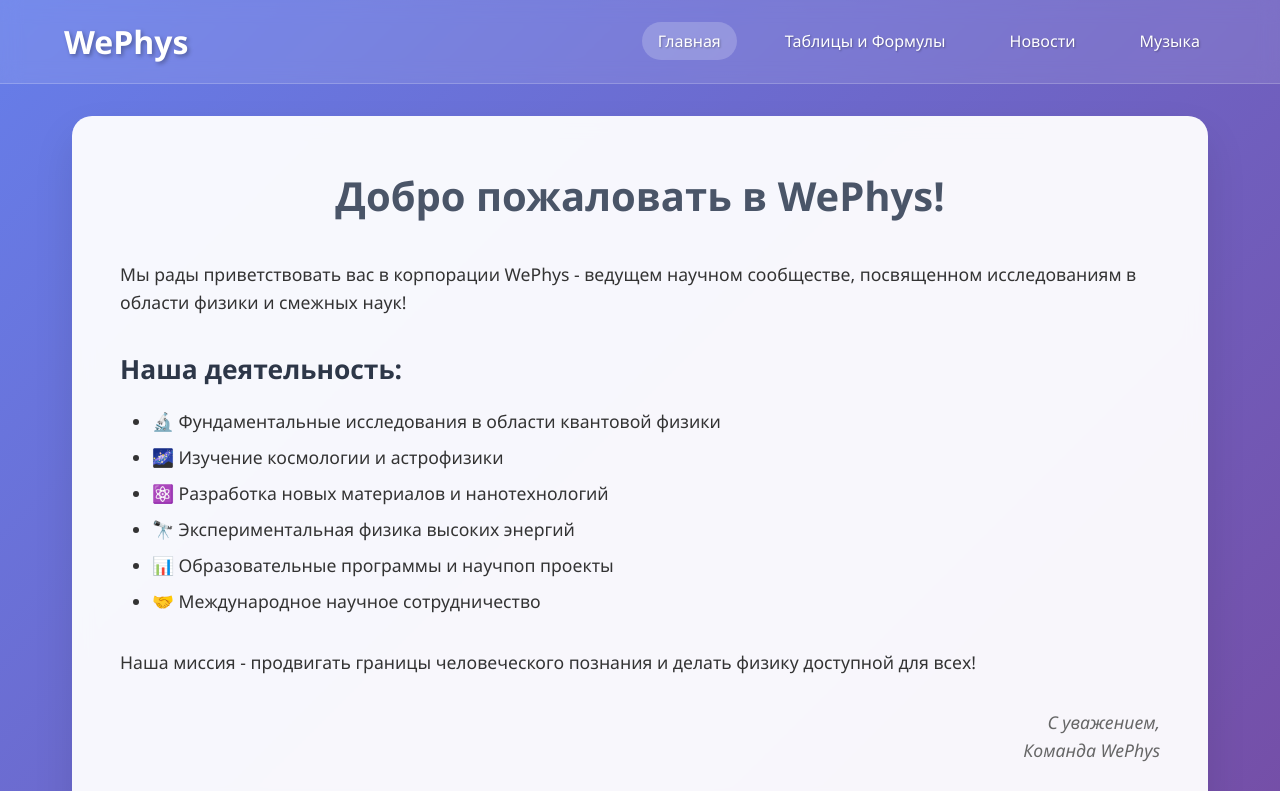
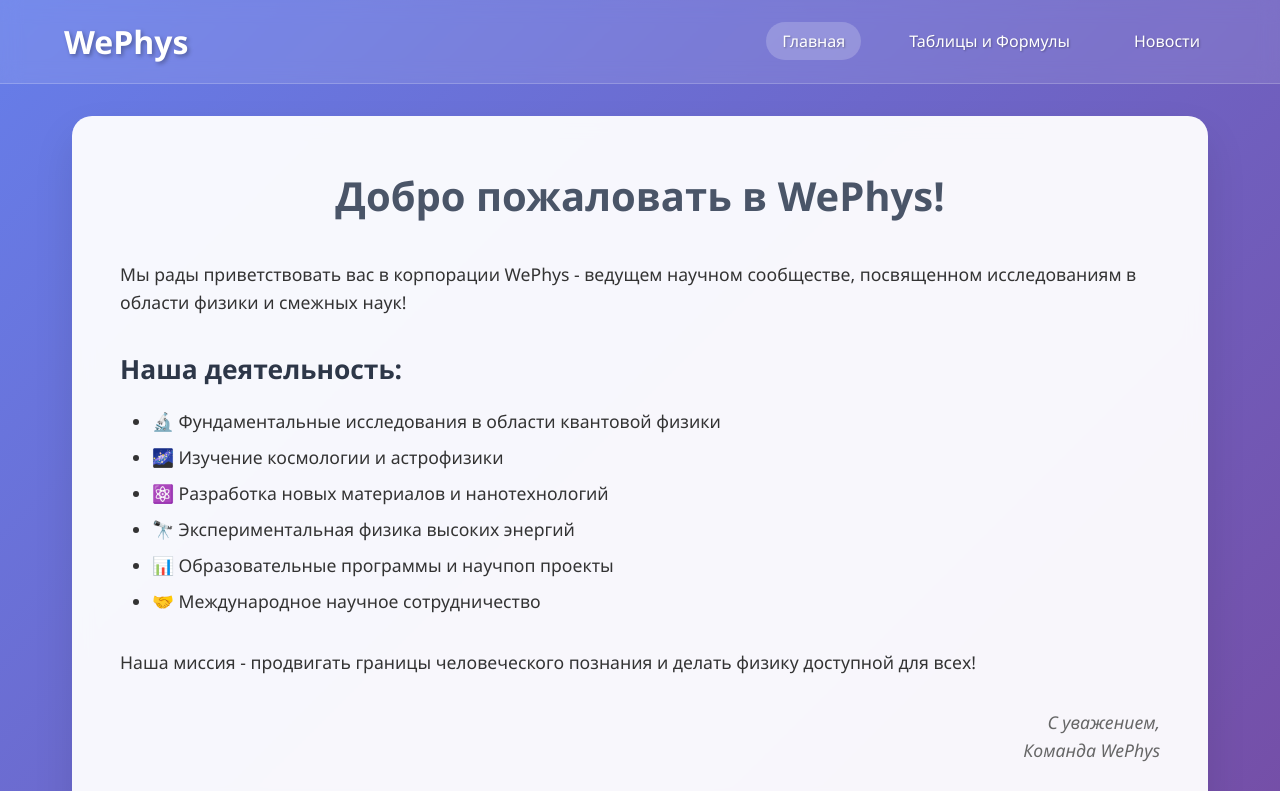
Before and after one commit to WePhys/WePhys.github.io, a plain HTML site: page index.html in a window 1280 px wide. Shown: the top 791 px of the page. Drawn offline with Linux system fonts and the light colour scheme.

Commit message:
index.html

```diff
--- a/index.html
+++ b/index.html
@@ -15,7 +15,7 @@
                 <li><a href="index.html" class="active">Главная</a></li>
                 <li><a href="tables.html">Таблицы и Формулы</a></li>
                 <li><a href="news.html">Новости</a></li>
-                <li><a href="music.html">Музыка</a></li>
+
             </ul>
         </nav>
     </header>
@@ -47,4 +47,5 @@
         <p>&copy; 2025 WePhys Corporation. All rights reserved.</p>
     </footer>
 </body>
+
 </html>
```
